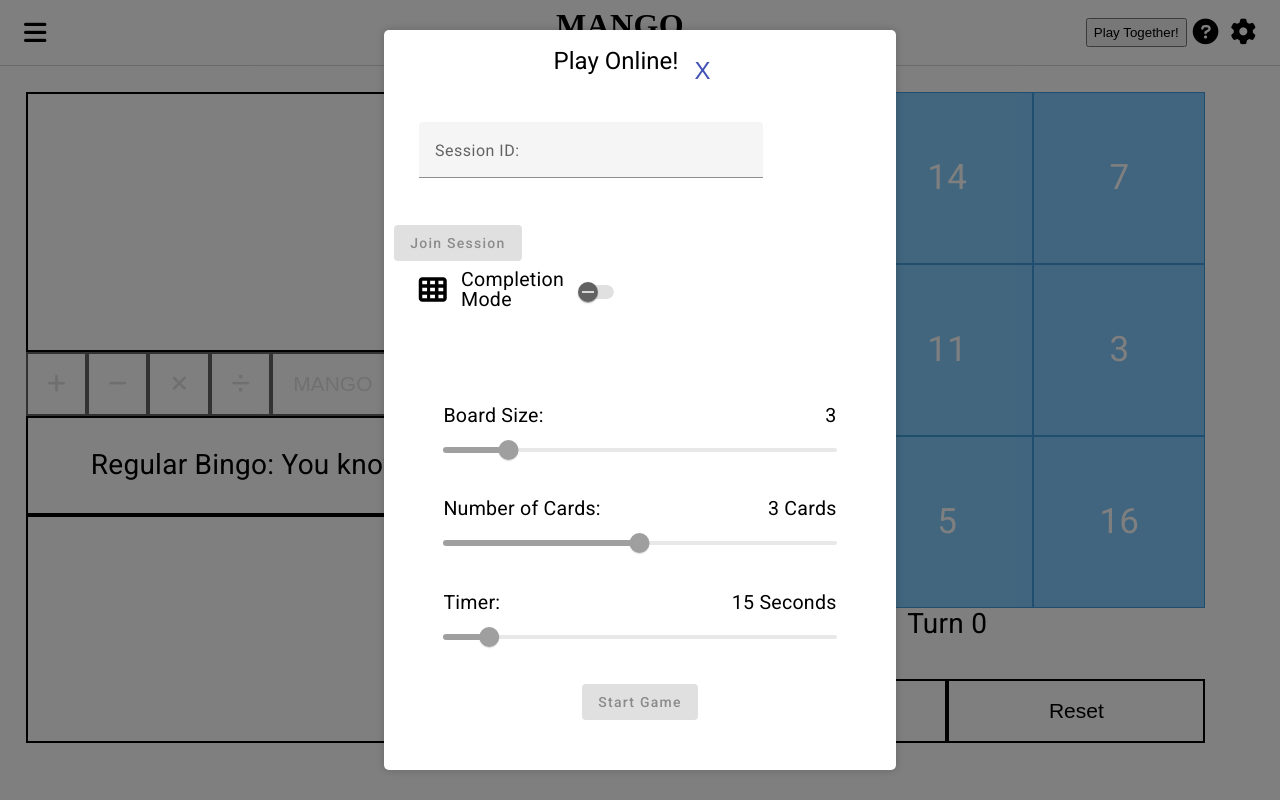
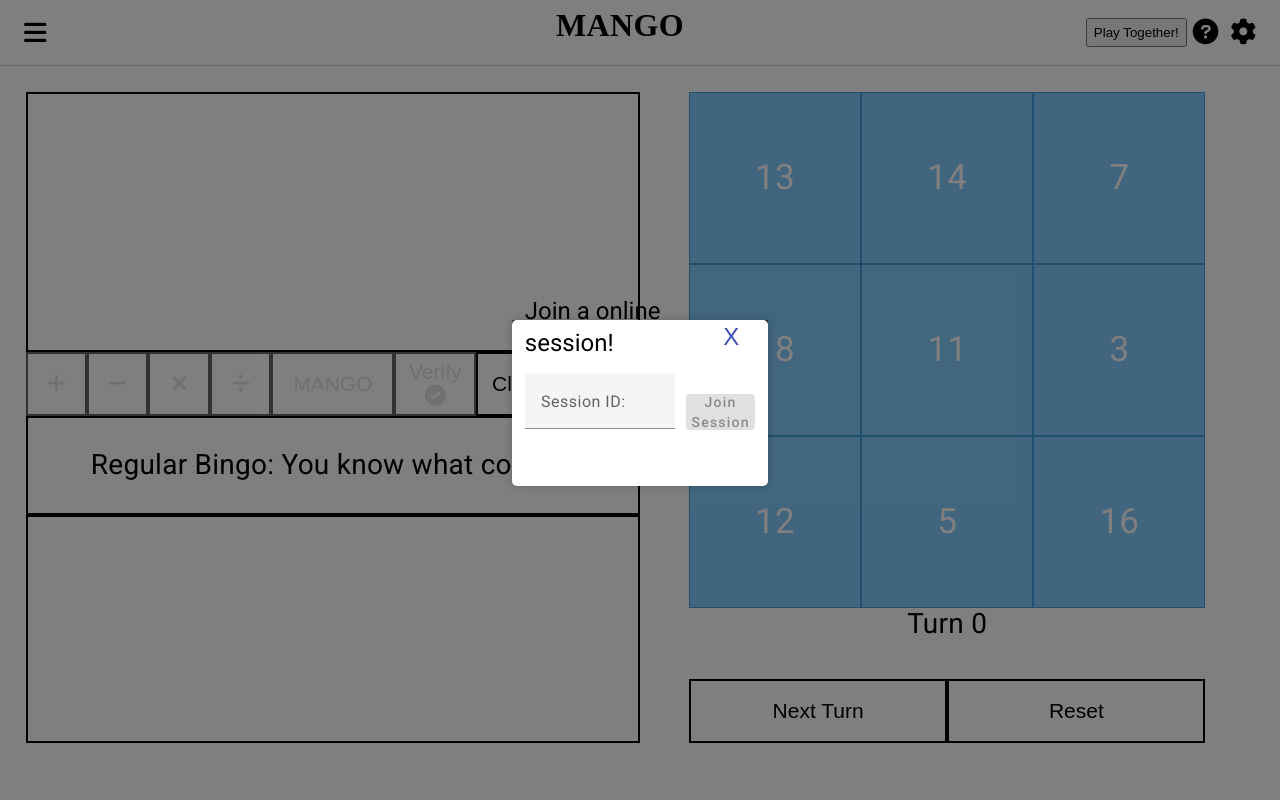
Before and after one commit to Ivas-Wu/Mango, an Angular app in the folder webapp/: page / in a window 1280 px wide. Both pictures are taken after a click on the button "Play Together!". Built offline with nearby package versions, Linux system fonts and the light colour scheme.

Commit message:
redo online ui and player ocunt

```diff
--- a/webapp/src/app/app.component.html
+++ b/webapp/src/app/app.component.html
@@ -2,8 +2,9 @@
     <div class="game-container">
         <app-bingo-header></app-bingo-header>
         <bingo-board></bingo-board>
+        <app-infopopup></app-infopopup>
+        <app-settingpopup></app-settingpopup>
+        <app-online-popup></app-online-popup>
     </div>
-    <app-infopopup></app-infopopup>
-    <app-settingpopup></app-settingpopup>
-    <app-online-popup></app-online-popup>
+
 </div>
--- a/webapp/src/app/online-popup/online-popup.component.css
+++ b/webapp/src/app/online-popup/online-popup.component.css
@@ -1,4 +1,16 @@
 /* Styling for the overlay */
+.overlay {
+    position: fixed;
+    top: 0;
+    left: 0;
+    width: 100%;
+    height: 100%;
+    background-color: rgba(0, 0, 0, 0.5);
+    /* Semi-transparent background */
+    z-index: 1000;
+    /* Ensure it appears above other content */
+}
+
 .popup-overlay {
     position: fixed;
     top: 50%;
@@ -8,36 +20,38 @@
     height: 90%;
     background-color: rgba(0, 0, 0, 0.5);
     /* Semi-transparent background */
-    display: flex;
-    justify-content: center;
-    align-items: center;
     z-index: 1000;
     /* Ensure it appears above other content */
 }
 
-.overlay {
+.join-overlay {
     position: fixed;
-    top: 0;
-    left: 0;
-    width: 100%;
-    height: 100%;
-    background-color: rgba(0, 0, 0, 0.5); /* Semi-transparent background */
-    z-index: 1000; /* Ensure it appears above other content */
-  }
+    top: 50%;
+    left: 50%;
+    transform: translate(-50%, -50%);
+    width: 20%;
+    height: 20%;
+    background-color: rgba(0, 0, 0, 0.5);
+    /* Semi-transparent background */
+    z-index: 1000;
+    /* Ensure it appears above other content */
+}
 
 /* Styling for the popup */
 .popup {
     background-color: white;
-    width: 100%;
-    height: 100%;
+    width: 90%;
+    height: 96%;
     border-radius: 5px;
     box-shadow: 0px 0px 10px rgba(0, 0, 0, 0.2);
-    padding: 2%;
+    padding: 0 5% 5% 5%;
+    display: flex;
+    flex-direction: column;
     z-index: 1001;
 }
 
-.title {
-    height: 8%;
+.join-title {
+    height: 20%;
     font-size: 3em;
     font-family: 'nyt-karnakcondensed';
     font-weight: 700;
@@ -47,10 +61,140 @@
     align-items: center;
 }
 
-.game-parent {
-    height: 41%;
+.join-title-text {
+    width: 90%;
+    display: flex;
+    justify-content: center;
+}
+
+.join-parent {
+    display: flex;
+    justify-content: center;
+    align-items: center;
+    height: 80%;
+}
+
+.join-id {
+    width: 65%;
+    margin-right: 5%;
+}
+
+.join-button {
+    width: 30%;
+}
+
+.title {
+    height: 15%;
+    font-size: 4em;
+    font-family: 'nyt-karnakcondensed';
+    font-weight: 700;
+    letter-spacing: 0.01em;
+    display: flex;
+    justify-content: center;
+    align-items: center;
+}
+
+.session-display {
+    height: 45%;
     display: flex;
     flex-direction: column;
+    align-items: center;
+    justify-content: center;
+}
+
+.session-display-title {
+    height: 15%;
+    margin: 0;
+}
+
+.session-display-text {
+    height: 10%;
+    margin: 0;
+}
+
+.session-visual-text {
+    height: 10%;
+    margin: 0;
+}
+
+.session-display-visual {
+    height: 65%;
+    width: 90%;
+    display: flex;
+    background-color: #eef6ff;
+}
+
+.ball-container {
+    height: 100%;
+    width: calc(100%/8);
+    display: flex;
+    justify-content: center;
+}
+
+.ball {
+    height: 10%;
+    aspect-ratio: 1/1;
+    border-radius: 50%;
+    background-color: var(--lightBlue);
+    animation: bounce 0.6s;
+    animation-direction: alternate;
+    animation-timing-function: cubic-bezier(.5, 0.05, 1, .5);
+    animation-iteration-count: infinite;
+}
+
+.ball-me {
+    height: 10%;
+    aspect-ratio: 1/1;
+    border-radius: 50%;
+    background-color: #2383f1;
+    animation: bounce 0.5s, rainbow 4s;
+    animation-direction: alternate;
+    animation-timing-function: cubic-bezier(.5, 0.05, 1, .5);
+    animation-iteration-count: infinite;
+}
+
+@keyframes bounce {
+    from {
+        transform: translate3d(0, 100%, 0);
+    }
+
+    to {
+        transform: translate3d(0, 1000%, 0);
+    }
+}
+
+@keyframes rainbow {
+    0% {
+      background-color: hsla(var(--red), 1);
+    }
+    14% {
+      background-color: hsla(var(--orange), 1);
+    }
+    28% {
+      background-color: hsla(var(--yellow), 1);
+    }
+    42% {
+      background-color: hsla(var(--green), 1);
+    }
+    57% {
+      background-color: hsla(var(--blue), 1);
+    }
+    71% {
+      background-color: hsla(var(--teal), 1);
+    }
+    85% {
+      background-color: hsla(var(--purple), 1);
+    }
+    100% {
+      background-color: hsla(var(--red), 1);
+    }
+  }
+
+.game-parent {
+    height: 50%;
+    display: flex;
+    flex-direction: column;
+    margin-top: 3%;
 }
 
 .check-slider {
@@ -73,7 +217,7 @@
 }
 
 .slider-parent {
-    height: 13%;
+    height: 20%;
     display: flex;
     flex-direction: column;
     justify-content: center;
@@ -101,8 +245,3 @@
     justify-content: center;
     align-items: center;
 }
-
-.input-id {
-    width: 70%;
-    margin: 5%;
-}
--- a/webapp/src/app/online-popup/online-popup.component.html
+++ b/webapp/src/app/online-popup/online-popup.component.html
@@ -1,25 +1,33 @@
 <div *ngIf="isPopupVisible" class="overlay">
-    <div class="popup-overlay">
+    <div class="popup-overlay" *ngIf="inSession">
         <div class="popup">
             <div class="title">
-                <h1>
-                    Play Online!
+                <h1 class="join-title-text">
+                    Game Settings!
                 </h1>
-                <button mat-icon-button (click)="closeSession()" color="primary" aria-label="Replace with close button">
+                <button mat-icon-button (click)="disconnect()" color="primary" aria-label="Replace with close button">
                     X
                 </button>
             </div>
-
+            <div class="session-display">
+                <h1 class="session-display-title">
+                    {{ leader ? 'Leader' : 'Follower' }}
+                </h1>
+                <h3 class="session-display-text">
+                    {{ leader ? 'Only you can adjust the settings! Be sure to start the game when you are ready.' :
+                    'Only the leader will be able to adjust the settings! Please wait for them to start the game.' }}
+                </h3>
+                <h3 class="session-visual-text">
+                    {{'Player Count: ' + playerCount}}
+                </h3>
+                <div class="session-display-visual">
+                    <div class="ball-container" *ngFor="let _ of [].constructor(playerCount); let i = index">
+                        <div *ngIf="you != i" class="ball"></div>
+                        <div *ngIf="you == i" class="ball-me"></div>
+                    </div>
+                </div>
+            </div>
             <div class="game-parent">
-                <div>
-                    <mat-form-field class="input-id">
-                        <mat-label>Session ID:</mat-label>
-                        <input matInput placeholder="1234" [(ngModel)]="sessionID">
-                    </mat-form-field>
-                    <button mat-raised-button (click)="joinSession()" [disabled]="inSession || sessionID == ''" color="primary">Join Session</button>
-                </div>
-                <div *ngIf="leader">I'm the Leader!</div>
-                <div *ngIf="inSession">{{'Player Count: ' + playerCount}}</div>
                 <div class="check-slider-parent">
                     <i class="fa fa-th fa-2x" aria-hidden="true"></i>
                     <p class="check-slider-text">Completion Mode</p>
@@ -27,14 +35,19 @@
                         [checked]="completion" disabled="false">
                     </mat-slide-toggle>
                 </div>
+                <div class="check-slider-parent">
+                    <i class="fa fa-spinner fa-2x" aria-hidden="true"></i>
+                    <p class="check-slider-text">Placeholder</p>
+                    <mat-slide-toggle class="check-slider" color="primary" checked="false" disabled="true">
+                    </mat-slide-toggle>
                 </div>
                 <div class="slider-parent">
                     <div class="label-parent">
                         <label id="slider-label-name" class="slider-label-name">Board Size:</label>
                         <label class="slider-label-value">{{size}}</label>
                     </div>
-                <mat-slider class="slider" [disabled]="!leader" [max]="maxBoardSize" [min]="minBoardSize" [step]="step"
-                    [discrete]="thumbLabel" [showTickMarks]="showTicks">
+                    <mat-slider class="slider" [disabled]="!leader" [max]="maxBoardSize" [min]="minBoardSize"
+                        [step]="step" [discrete]="thumbLabel" [showTickMarks]="showTicks">
                         <input matSliderThumb [(ngModel)]="size" #slider>
                     </mat-slider>
                 </div>
@@ -58,10 +71,33 @@
                         <input matSliderThumb [(ngModel)]="time" #slider>
                     </mat-slider>
                 </div>
+            </div>
+
             <p class="button-parent">
-                <button mat-raised-button (click)="startGame()" color="primary" [disabled]="!inSession || !leader || playerCount < 1">Start
+                <button mat-raised-button (click)="startGame()" color="primary"
+                    [disabled]="!inSession || !leader || playerCount < 1">Start
                     Game</button>
             </p>
         </div>
     </div>
+    <div class="join-overlay" *ngIf="!inSession">
+        <div class="popup">
+            <div class="join-title">
+                <h1 class="join-title-text">
+                    Join a online session!
+                </h1>
+                <button mat-icon-button (click)="closePopup()" color="primary" aria-label="Replace with close button">
+                    X
+                </button>
             </div>
+            <div class="join-parent">
+                <mat-form-field class="join-id">
+                    <mat-label>Session ID:</mat-label>
+                    <input matInput placeholder="1234" [(ngModel)]="sessionID">
+                </mat-form-field>
+                <button mat-raised-button (click)="joinSession()" [disabled]="inSession || sessionID == ''"
+                    color="primary" class="join-button">Join Session</button>
+            </div>
+        </div>
+    </div>
+</div>
--- a/webapp/src/app/online-popup/online-popup.component.ts
+++ b/webapp/src/app/online-popup/online-popup.component.ts
@@ -38,6 +38,7 @@
   leader:boolean = false;
   sessionID:string = "";
   playerCount = 0;
+  you = 0;
 
   constructor(private elRef: ElementRef, private popupService: InfopopupService, private ws: WebsocketService) {
 
@@ -87,11 +88,15 @@
     }
   }
 
-  closeSession() {
-    if (this.inSession) {
-      this.ws.disconnect();
-    }
-    this.closePopup();
+  // closeSession() {
+  //   if (this.inSession) {
+  //     this.disconnect();
+  //   }
+  //   this.closePopup();
+  // }
+
+  disconnect() {
+    this.ws.disconnect();
   }
 
   handleMessage(message: string) {
@@ -106,6 +111,7 @@
     }
     if (data.countPlayers) { //start of a new game
       this.playerCount = data.countPlayers;
+      this.you = this.playerCount - 1;
     }
     // Other settings values from the leader if you are not the leader TODO
   }
```
Lines whose indentation alone changed are shown as unchanged.
